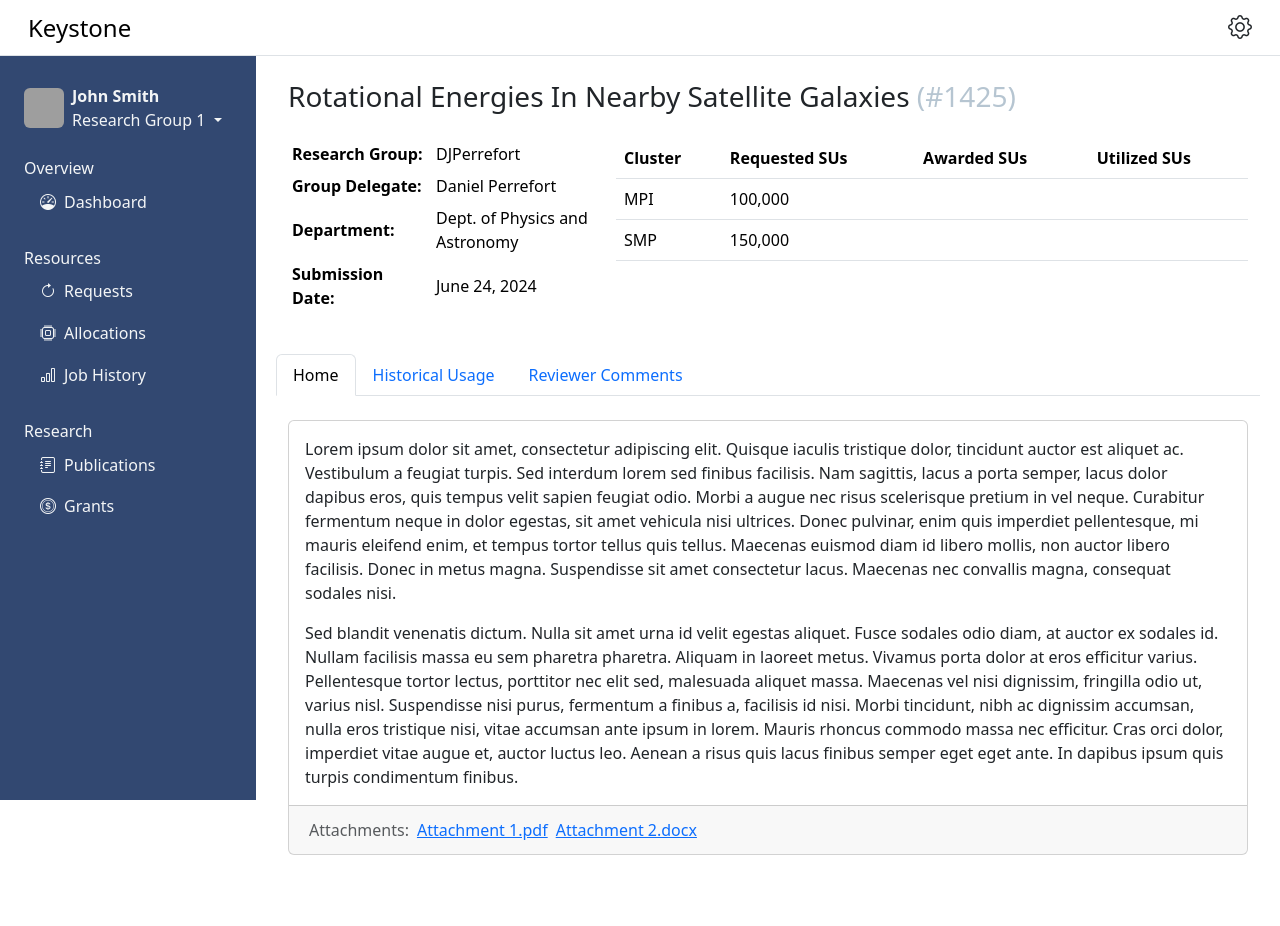
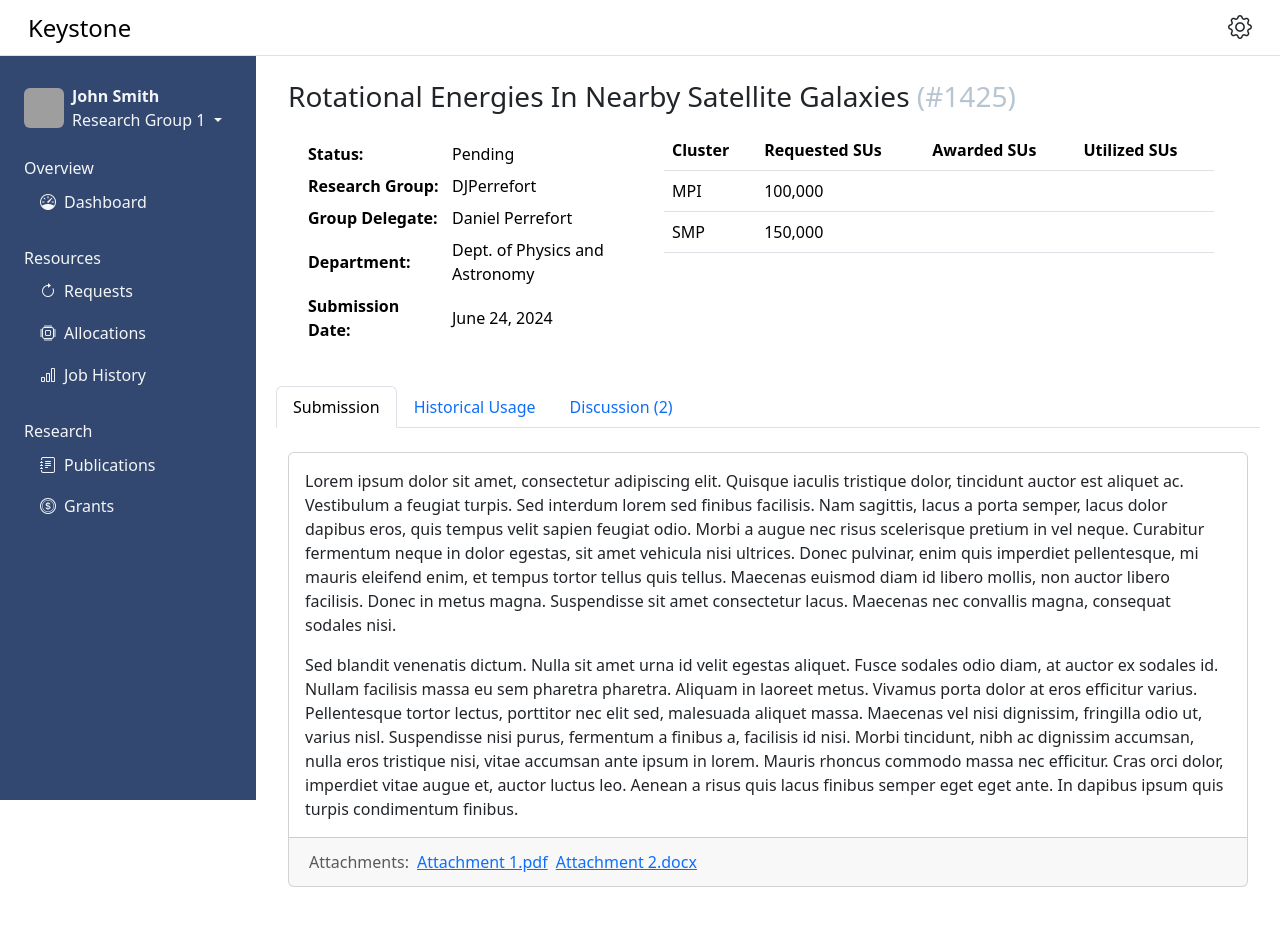
Before and after one commit to pitt-crc/keystone-web, an Angular app: page /app/request in a window 1280 px wide. Shown: the top 926 px of the page. Built offline with nearby package versions, Linux system fonts and the light colour scheme; sample sign-in values are in the browser's storage; grey boxes are pictures that could not be loaded.

Commit message:
Restructures review and discussion forms

```diff
--- a/src/app/pages/components/request/request.component.html
+++ b/src/app/pages/components/request/request.component.html
@@ -2,9 +2,13 @@
   <h1 class="h3">Rotational Energies In Nearby Satellite Galaxies <span class="text-secondary">(#1425)</span></h1>
 
   <div class="row my-4">
-    <div class="col-4">
+    <div class="col-lg-4 mx-lg-3">
       <table class="table table-borderless table-sm align-middle">
         <tbody>
+        <tr>
+          <td style="width: 9rem"><strong>Status:</strong></td>
+          <td>Pending</td>
+        </tr>
         <tr>
           <td style="width: 9rem"><strong>Research Group:</strong></td>
           <td>DJPerrefort</td>
@@ -24,14 +28,14 @@
         </tbody>
       </table>
     </div>
-    <div class="col-8">
+    <div class="col-lg-7 mx-lg-3">
       <table class="table">
         <thead>
         <tr>
-          <th scope="col">Cluster</th>
-          <th scope="col">Requested SUs</th>
-          <th scope="col">Awarded SUs</th>
-          <th scope="col">Utilized SUs</th>
+          <th class="pt-0" scope="col">Cluster</th>
+          <th class="pt-0" scope="col">Requested SUs</th>
+          <th class="pt-0" scope="col">Awarded SUs</th>
+          <th class="pt-0" scope="col">Utilized SUs</th>
         </tr>
         </thead>
         <tbody>
@@ -52,16 +56,73 @@
     </div>
   </div>
 
+  <div class="card" style="display: none">
+
+    <div class="card-body">
+      <h5>Review Allocation Request</h5>
+      <p>General instructions for admins go in this paragraph.</p>
+      <form>
+        <div class="mb-3 d-flex align-items-center">
+          <label class="form-label me-2 align-middle" for="status">Status</label>
+          <select class="form-select" id="status" name="status">
+            <option value="approved" selected>Approve</option>
+            <option value="denied">Deny</option>
+          </select>
+        </div>
+        <table class="table">
+          <thead>
+          <tr>
+            <th class="pt-0" scope="col">Cluster</th>
+            <th class="pt-0" scope="col">Requested SUs</th>
+            <th class="pt-0" scope="col">Awarded SUs</th>
+          </tr>
+          </thead>
+          <tbody>
+          <tr>
+            <td>MPI</td>
+            <td>100,000</td>
+            <td><input type="text" class="form-control" id="mpi_awarded_su" name="mpi_awarded_su" placeholder="Enter awarded SUs"></td>
+          </tr>
+          <tr>
+            <td>SMP</td>
+            <td>150,000</td>
+            <td><input type="text" class="form-control" id="smp_awarded_su" name="smp_awarded_su" placeholder="Enter awarded SUs"></td>
+          </tr>
+          <tr>
+            <td>HTC</td>
+            <td>0</td>
+            <td><input type="text" class="form-control" id="htc_awarded_su" name="htc_awarded_su" placeholder="Enter awarded SUs"></td>
+          </tr>
+          <tr>
+            <td>GPU</td>
+            <td>0</td>
+            <td><input type="text" class="form-control" id="gpu_awarded_su" name="gpu_awarded_su" placeholder="Enter awarded SUs"></td>
+          </tr>
+          </tbody>
+        </table>
+        <div class="mb-3">
+          <textarea class="form-control" id="review" rows="3" placeholder="Enter your comments here"></textarea>
+        </div>
+        <div class="text-end">
+          <button type="submit" class="btn btn-primary">Submit</button>
+        </div>
+      </form>
+    </div>
+  </div>
+
+
+
+
   <div class="row my-4">
     <ul class="nav nav-tabs" id="myTab" role="tablist">
       <li class="nav-item" role="presentation">
-        <button class="nav-link active" id="home-tab" data-bs-toggle="tab" data-bs-target="#home" type="button" role="tab" aria-controls="home" aria-selected="true">Home</button>
+        <button class="nav-link active" id="home-tab" data-bs-toggle="tab" data-bs-target="#home" type="button" role="tab" aria-controls="home" aria-selected="true">Submission</button>
       </li>
       <li class="nav-item" role="presentation">
         <button class="nav-link" id="profile-tab" data-bs-toggle="tab" data-bs-target="#profile" type="button" role="tab" aria-controls="profile" aria-selected="false">Historical Usage</button>
       </li>
       <li class="nav-item" role="presentation">
-        <button class="nav-link" id="contact-tab" data-bs-toggle="tab" data-bs-target="#contact" type="button" role="tab" aria-controls="contact" aria-selected="false">Reviewer Comments</button>
+        <button class="nav-link" id="contact-tab" data-bs-toggle="tab" data-bs-target="#contact" type="button" role="tab" aria-controls="contact" aria-selected="false">Discussion (2)</button>
       </li>
     </ul>
     <div class="tab-content" id="myTabContent">
@@ -87,8 +148,39 @@
           </div>
         </div>
       </div>
+
       <div class="tab-pane fade" id="profile" role="tabpanel" aria-labelledby="profile-tab">...</div>
-      <div class="tab-pane fade" id="contact" role="tabpanel" aria-labelledby="contact-tab">...</div>
+      <div class="tab-pane fade" id="contact" role="tabpanel" aria-labelledby="contact-tab">
+        <div class="card my-3">
+          <div class="card-body">
+            Gerald Ford
+            <span class="float-end text-muted"><i class="bi bi-clock mx-1"></i> June 20th, 3:45 PM</span><br>
+            <p class="card-text my-2">Lorem ipsum dolor sit amet, consectetur adipiscing elit. Quisque iaculis tristique dolor, tincidunt auctor est aliquet ac. Vestibulum a feugiat turpis. Sed interdum lorem sed finibus facilisis. Nam sagittis, lacus a porta semper, lacus dolor dapibus eros, quis tempus velit sapien feugiat odio. Morbi a augue nec risus scelerisque pretium in vel neque. Curabitur fermentum neque in dolor egestas, sit amet vehicula nisi ultrices. Donec pulvinar, enim quis imperdiet pellentesque, mi mauris eleifend enim, et tempus tortor tellus quis tellus. Maecenas euismod diam id libero mollis, non auctor libero facilisis. Donec in metus magna. Suspendisse sit amet consectetur lacus. Maecenas nec convallis magna, consequat sodales nisi.</p>
+          </div>
+        </div>
+
+        <div class="card my-3">
+          <div class="card-body">
+            Gerald Ford
+            <span class="float-end text-muted"><i class="bi bi-clock mx-1"></i> June 20th, 3:45 PM</span><br>
+            <p class="card-text my-2">Lorem ipsum dolor sit amet, consectetur adipiscing elit. Quisque iaculis tristique dolor, tincidunt auctor est aliquet ac. Vestibulum a feugiat turpis. Sed interdum lorem sed finibus facilisis. Nam sagittis, lacus a porta semper, lacus dolor dapibus eros, quis tempus velit sapien feugiat odio. Morbi a augue nec risus scelerisque pretium in vel neque. Curabitur fermentum neque in dolor egestas, sit amet vehicula nisi ultrices. Donec pulvinar, enim quis imperdiet pellentesque, mi mauris eleifend enim, et tempus tortor tellus quis tellus. Maecenas euismod diam id libero mollis, non auctor libero facilisis. Donec in metus magna. Suspendisse sit amet consectetur lacus. Maecenas nec convallis magna, consequat sodales nisi.</p>
+          </div>
+        </div>
+
+        <hr>
+
+        <div class=" my-3">
+          <form>
+            <div class="mb-3">
+              <textarea class="form-control" id="comments" rows="3" placeholder="Enter your comments here"></textarea>
+            </div>
+            <div class="text-end">
+              <button type="submit" class="btn btn-primary">Submit</button>
+            </div>
+          </form>
+        </div>
+
+      </div>
     </div>
   </div>
 
```
Also changed, not shown: src/app/pages/components/request/request.component.scss (added).
